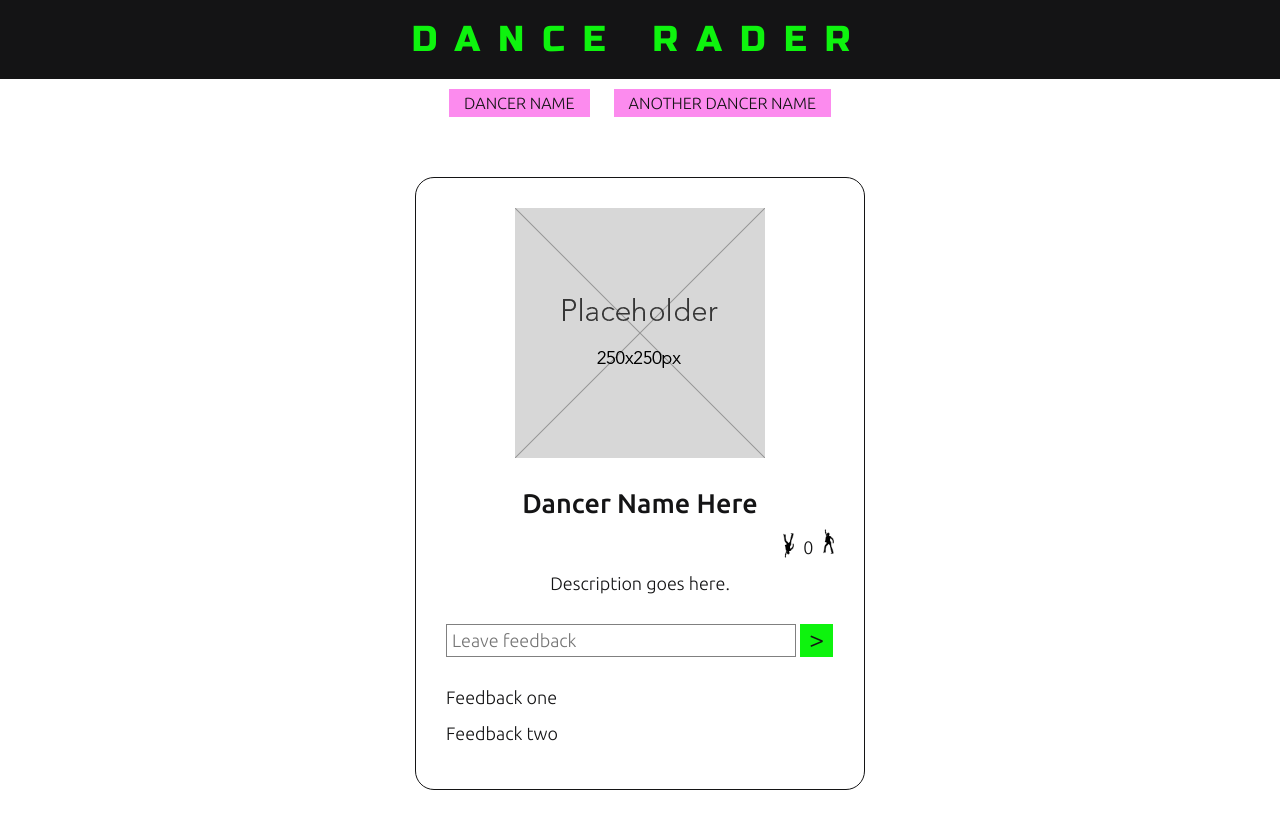
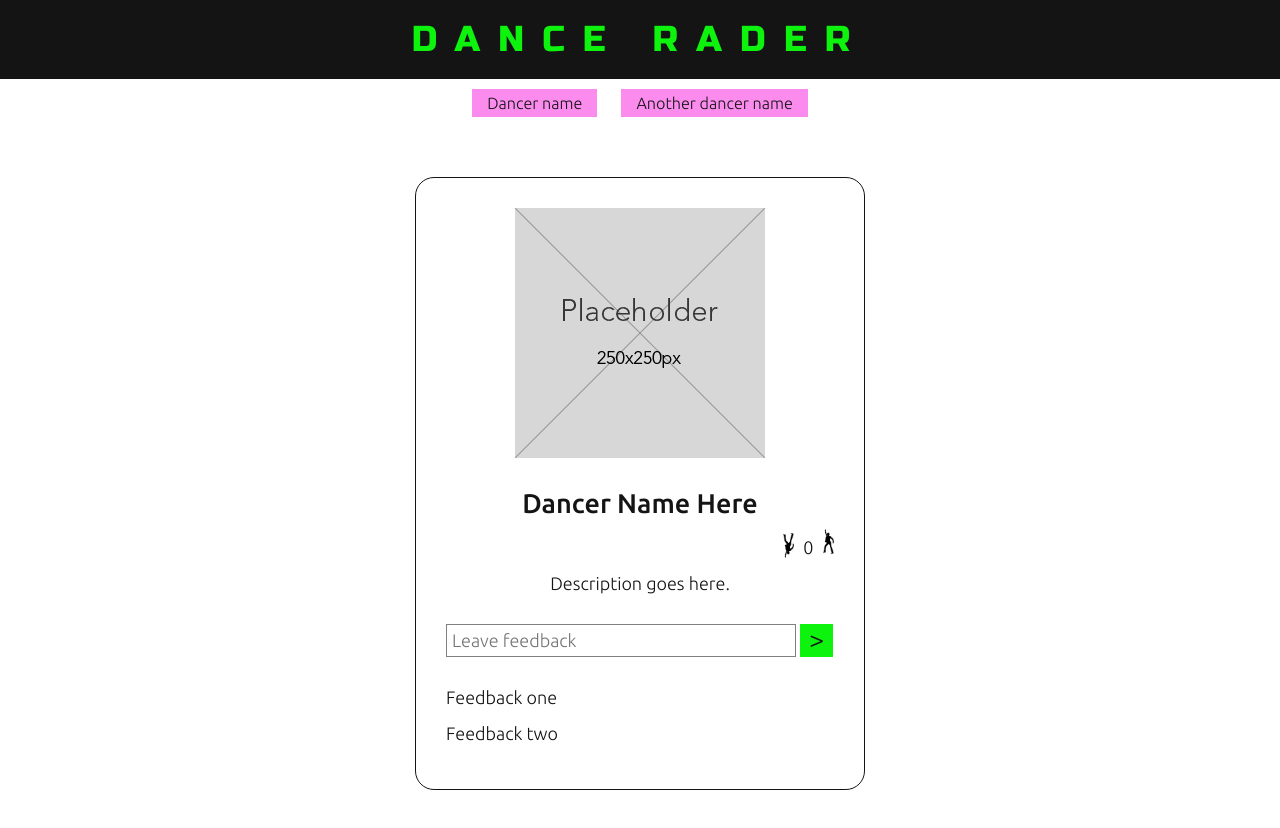
Before and after one commit to denaweiss5/chicago-102620-mod-3-practice-challenge, a website: page index.html in a window 1280 px wide. Drawn offline with Linux system fonts and the light colour scheme.

Commit message:
Replace menu link with button

```diff
--- a/index.html
+++ b/index.html
@@ -16,8 +16,8 @@
     <!-- ADVANCED DELIVERABLE: MENU OF DANCERS -->
     <nav>
       <ul>
-        <li><a href="#">Dancer name</a></li>
-        <li><a href="#">Another dancer name</a></li>
+        <li><button>Dancer name</button></li>
+        <li><button>Another dancer name</button></li>
       </ul>
     </nav>
     <!-- END ADVANCED DELIVERABLE -->
```
